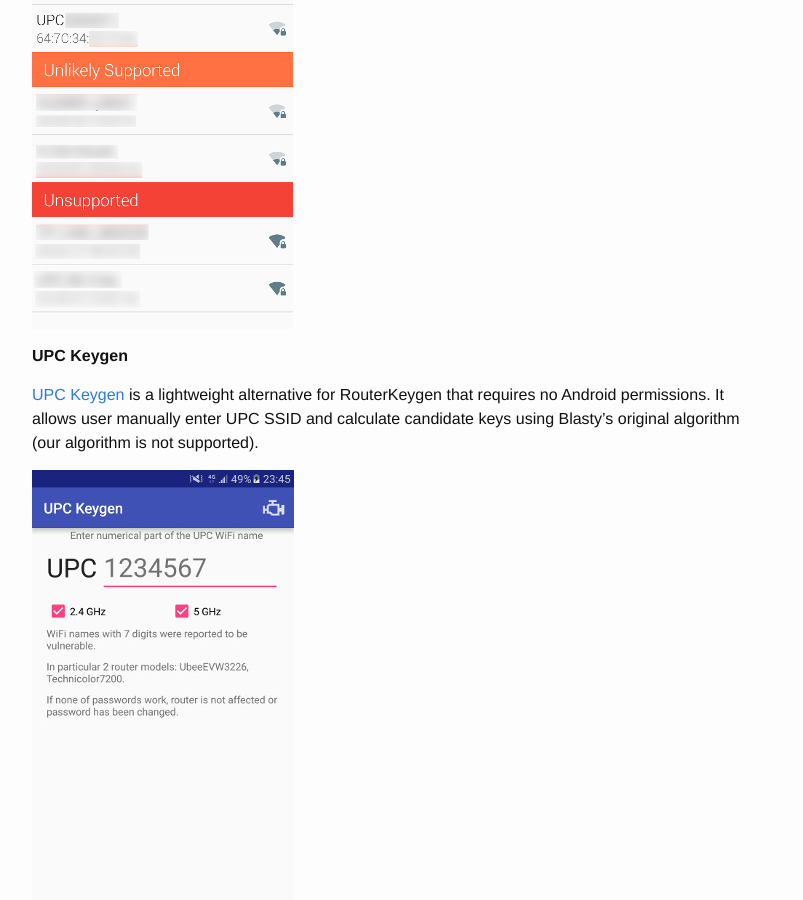
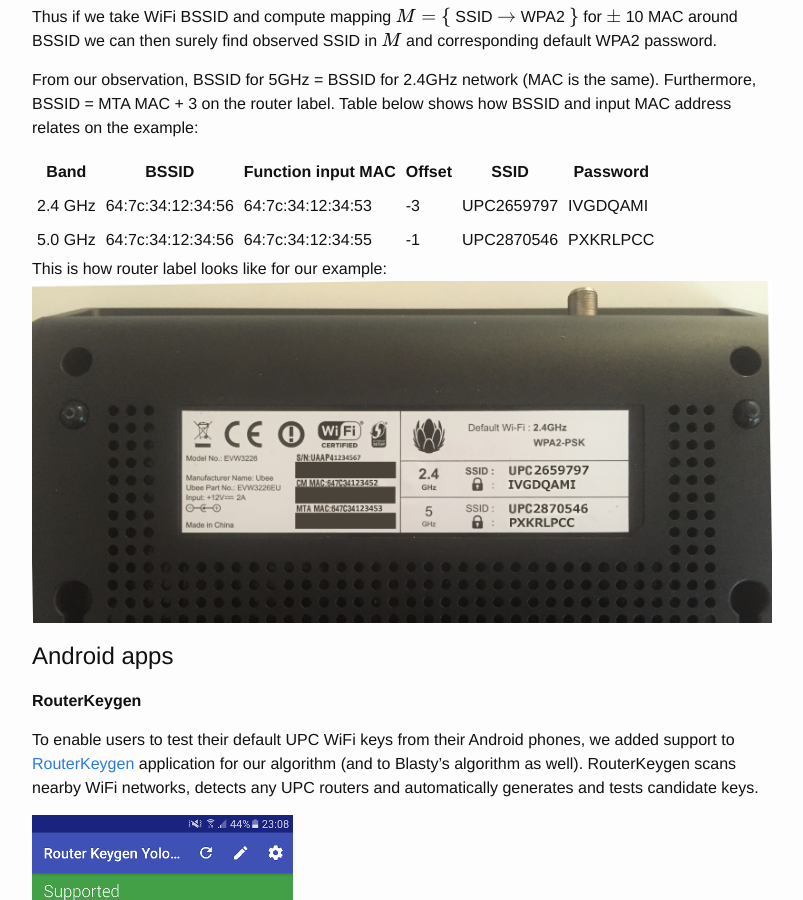
Before and after one commit to yolosec/deadcodeBlog, a Jekyll site: the page built from _posts/2016-06-14-UPC-UBEE-EVW3226-WPA2-RExing.markdown, in a window 1280 px wide and 900 px high, scrolled down 23666 px. Shown: the whole window, without its empty margins (238-1041 px from the left). Built offline with Jekyll 4.4.1, drawn with Linux system fonts in a browser that asks for light colours; formulas are drawn with MathJax 3.

Commit message:
ubee: photos added

```diff
--- a/_posts/2016-06-14-UPC-UBEE-EVW3226-WPA2-RExing.markdown
+++ b/_posts/2016-06-14-UPC-UBEE-EVW3226-WPA2-RExing.markdown
@@ -737,6 +739,10 @@ Table below shows how BSSID and input MAC address relates on the example:
 5.0 GHz | 64:7c:34:12:34:56 | 64:7c:34:12:34:55 | -1 | UPC2870546 | PXKRLPCC
 {:.mbtablestyle2}
 
+
+ This is how router label looks like for our example:
+ [![UBEE label](/static/ubee/ubee_label.jpg)](/static/ubee/ubee_label.jpg)
+
 # Android apps
 
 **RouterKeygen**
```
Also changed, not shown: other parts of _posts/2016-06-14-UPC-UBEE-EVW3226-WPA2-RExing.markdown (+2 -0 lines), static/ubee/ubee_connectors.jpg (added), static/ubee/ubee_front.jpg (added), static/ubee/ubee_label.jpg (added).
